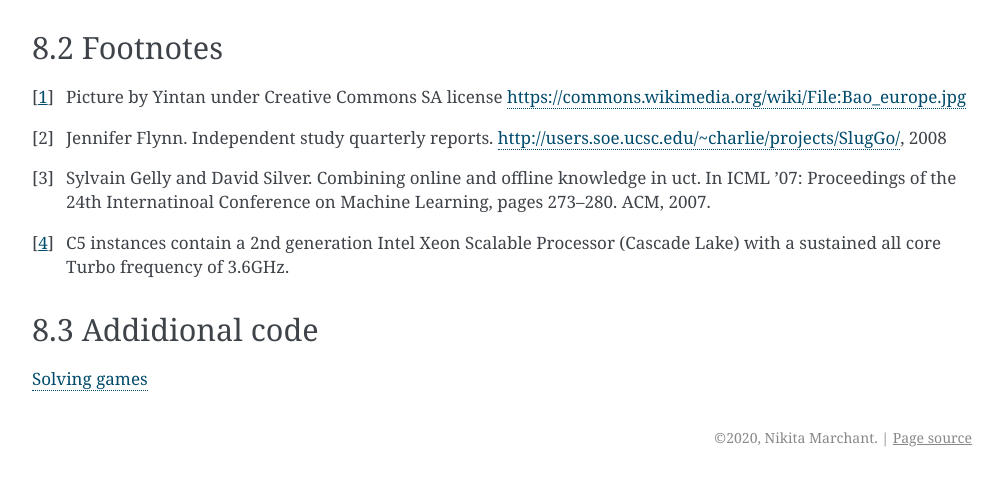
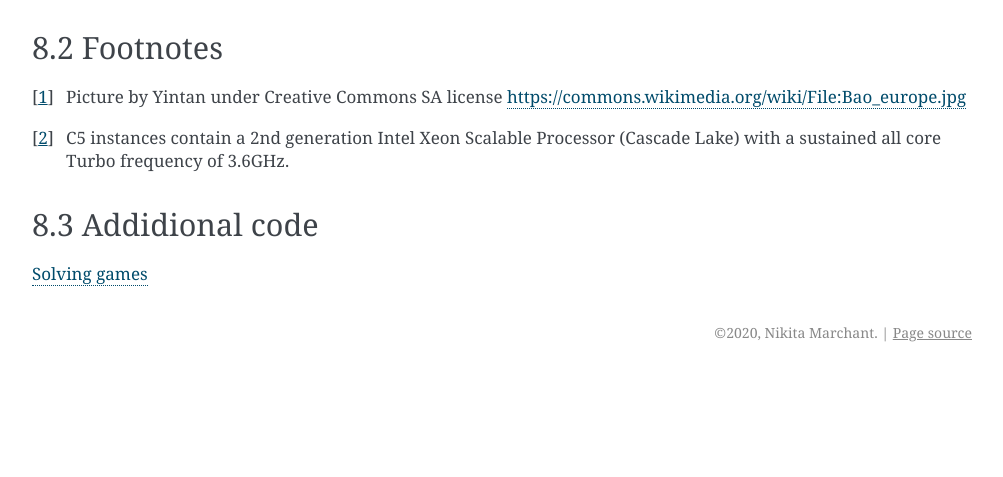
Before and after one commit to C4ptainCrunch/thesis, a Sphinx documentation site: the page built from source/index.rst, in a window 1280 px wide and 900 px high, scrolled down 29627 px, cut to the strip 423-900 px from the top of the window. Shown: the whole strip, without its empty margins (138-1141 px from the left). Built offline with Sphinx 7.4.7, drawn with Linux system fonts in a browser that asks for light colours; the version number could not be read and is left out; cross-references to code outside the pages are shown as plain code; after the commit the page ends 30422 px from its top, so only the background shows below that.

Commit message:
Fix broken footnotes

```diff
--- a/source/index.rst
+++ b/source/index.rst
@@ -1857,14 +1857,6 @@ Footnotes
 
 .. [#source_bao] Picture by Yintan under Creative Commons SA license https://commons.wikimedia.org/wiki/File:Bao_europe.jpg
 
-.. [#Fly08] Jennifer Flynn. Independent study quarterly reports.
- http://users.soe.ucsc.edu/~charlie/projects/SlugGo/, 2008
-
-.. [#GS07] Sylvain Gelly and David Silver. Combining online and offline
- knowledge in uct. In ICML ’07: Proceedings of the 24th
- Internatinoal Conference on Machine Learning, pages 273–280.
- ACM, 2007.
-
  .. [#aws_c5] C5 instances contain a 2nd generation Intel Xeon Scalable Processor (Cascade Lake) with a sustained all core Turbo frequency of 3.6GHz.
 
 
```
Also changed, not shown: source/removed.rst (+9 -0 lines), source/index.ipynb.
